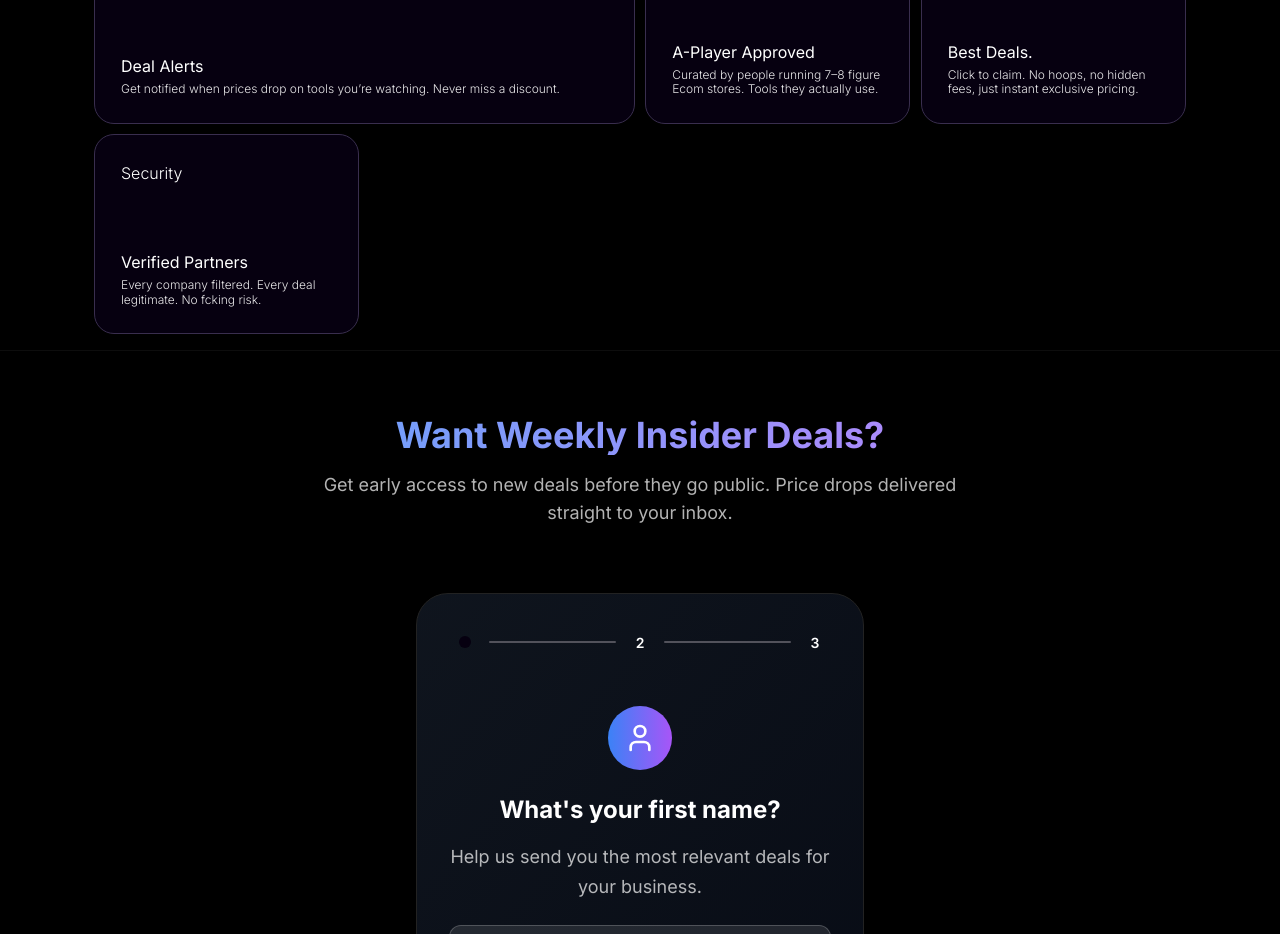
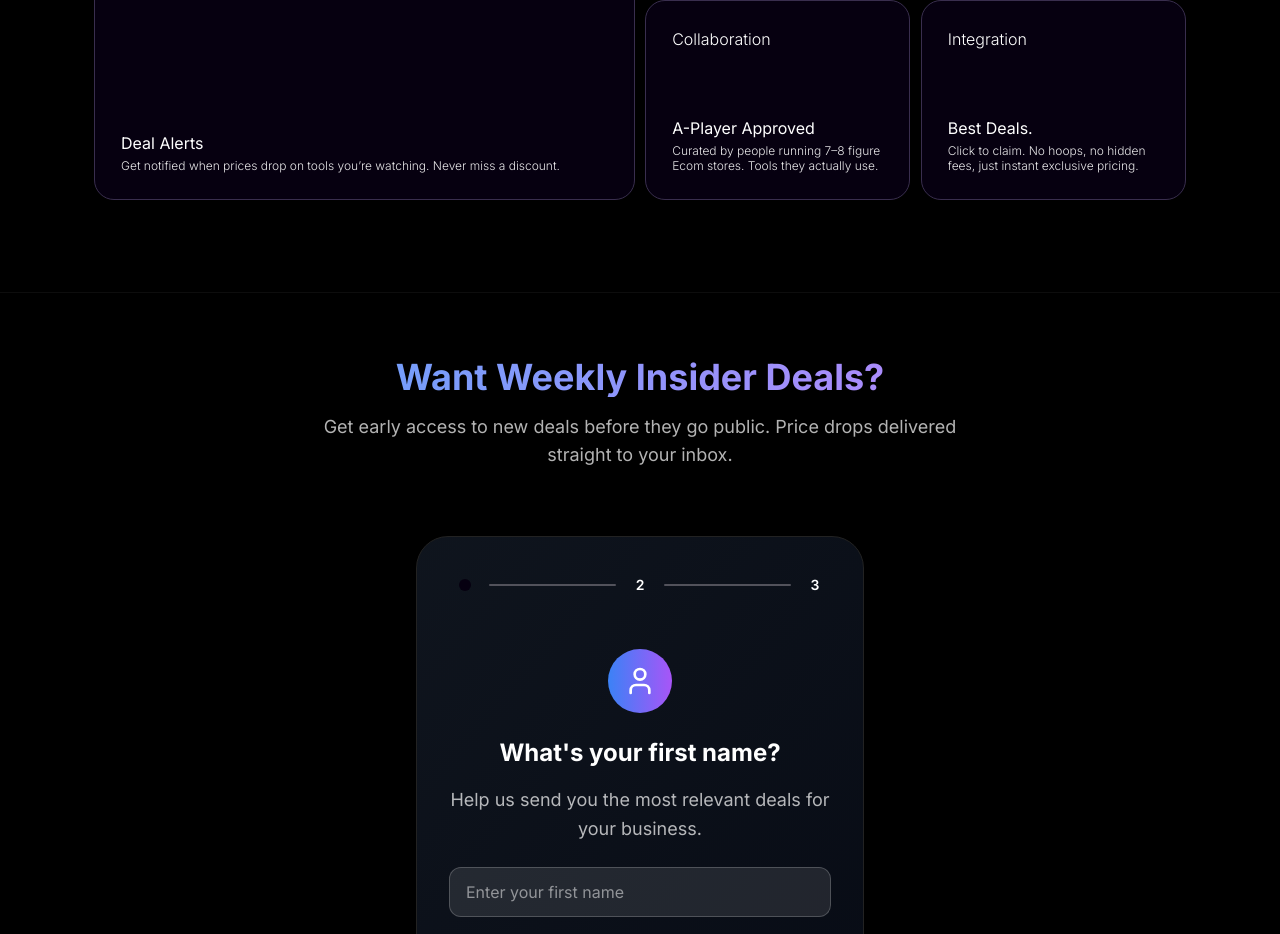
Before and after one commit to fibonacci555/auto-parts-search, a Next.js app: page / in a window 1280 px wide. Shown: the part 1560-2494 px from the top of the page. Built offline with nearby package versions, Linux system fonts and the light colour scheme.

Commit message:
logo and extra removed

```diff
--- a/components/MagicBento/MagicBento.jsx
+++ b/components/MagicBento/MagicBento.jsx
@@ -47,13 +47,6 @@ const cardData = [
     description: 'Click to claim. No hoops, no hidden fees, just instant exclusive pricing.',
     label: 'Integration'
   },
-  {
-    color: '#060010',
-    title: 'Verified Partners',
-    description: 'Every company filtered. Every deal legitimate. No fcking risk.',
-    label: 'Security',
-    hideOnMobile: true
-  }
 ];
 
 
--- a/ultra-modern-auto-parts-search.tsx
+++ b/ultra-modern-auto-parts-search.tsx
@@ -301,7 +301,7 @@ export default function UltraModernAutoPartsSearch() {
         <header className="fixed top-0 left-0 right-0 z-50 backdrop-blur-md bg-black/30 border-b border-white/5">
           <div className="container mx-auto px-4 py-4 flex justify-between items-center">
             <button onClick={() => window.scrollTo({ top: 0, behavior: 'smooth' })} className="font-bold text-lg tracking-tight">
-              <img src="/logo.svg" alt="Ecom Insider" className="h-6 md:h-7 mr-2" />
+              <img src="/logo.svg" alt="Ecom Insider" className="h-5 md:h-5 mr-2" />
             </button>
 
             <nav className="hidden md:flex items-center gap-2">
```
